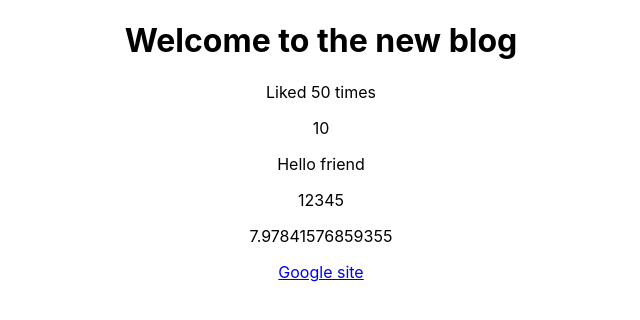
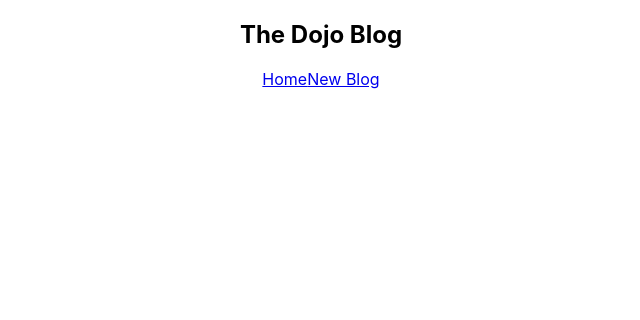
Before and after one commit to nemzyxt/react-blog-app, a JavaScript app: page / in a window 1280 px wide. Shown: the top 320 px of the page, without its empty margins (319-959 px from the left). Built offline with nearby package versions, Linux system fonts and the light colour scheme; the HTML template or start-up script is replaced by a standard one.

Commit message:
Import to root component

```diff
--- a/src/App.js
+++ b/src/App.js
@@ -1,21 +1,13 @@
 import './App.css';
+import Navbar from './Navbar';
 
 function App() {
-  const title = "Welcome to the new blog";
-  const likes = 50;
-  const link = "http://www.google.com"
 
   return (
     <div className="App">
+      <Navbar />
       <div className="content">
-        <h1>{ title }</h1>
-        <p>Liked { likes } times</p>
 
-        <p>{ 10 }</p>
-        <p>{ "Hello friend" }</p>
-        <p>{ [1, 2, 3, 4, 5] }</p>
-        <p>{ Math.random() * 10 }</p>
-        <a href={ link }>Google site</a>
       </div>
     </div>
   );
```
